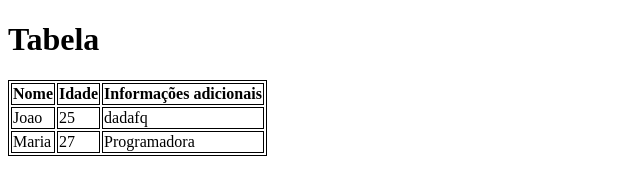
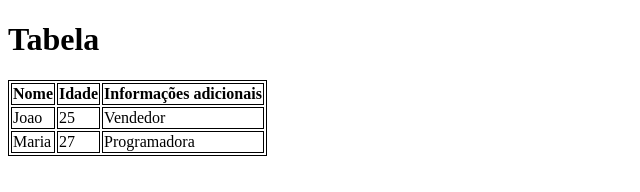
Before and after one commit to Pedrojr087/aula-tabela, a plain HTML site: page index.html in a window 1280 px wide. Shown: the full height of the page, 0-640 px from the left. Drawn offline with Linux system fonts and the light colour scheme.

Commit message:
Mudando de Sou estudante para Vendedor

```diff
--- a/index.html
+++ b/index.html
@@ -23,7 +23,7 @@
     <tr>
         <td>Joao</td>
         <td>25</td>
-        <td>dadafq</td>
+        <td>Vendedor</td>
     </tr>
     <tr>
         <td>Maria</td>
```
